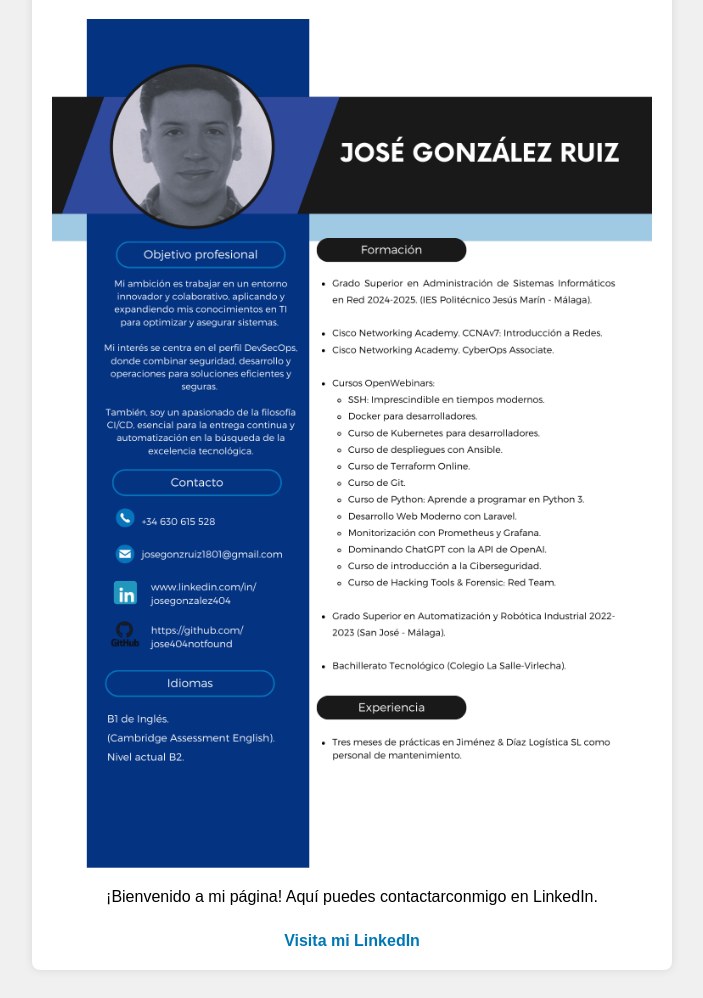
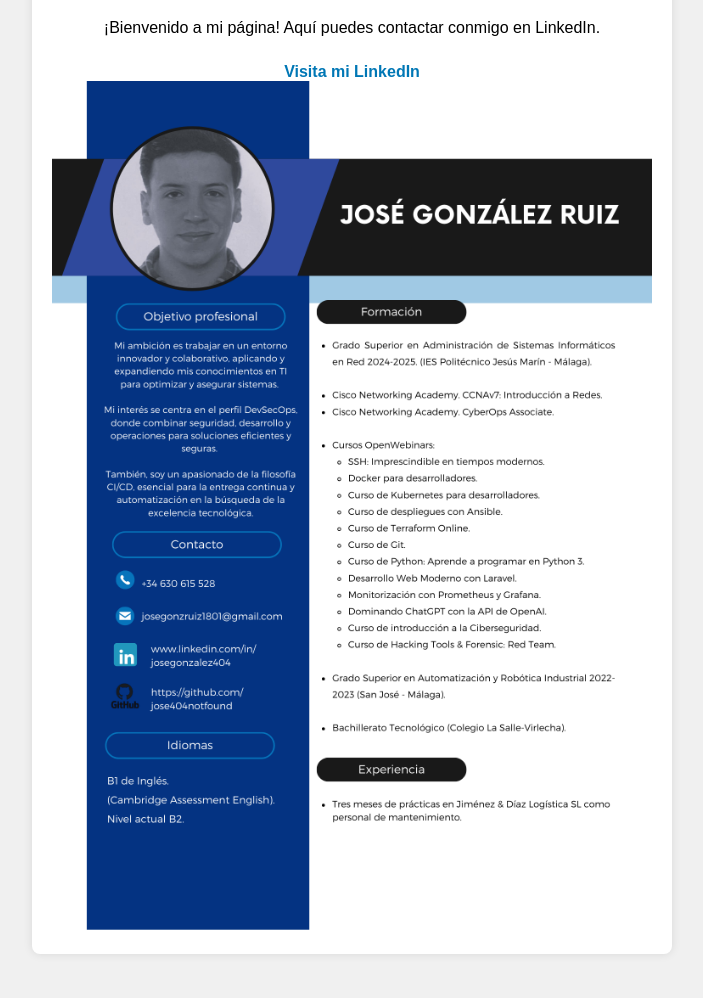
Before and after one commit to jose404notfound/jose404notfound.github.io, a plain HTML site: page index.html in a window 1280 px wide. Shown: the part 109-1107 px from the top of the page, without its empty margins (288-991 px from the left). Drawn offline with Linux system fonts and the light colour scheme.

Commit message:
Modifying web page

```diff
--- a/index.html
+++ b/index.html
@@ -42,10 +42,9 @@
 <body>
     <div class="container">
         <h1>Mi Currículum y Perfil Profesional</h1>
-        <!-- Cambia el enlace de la imagen y URL de LinkedIn a los tuyos -->
+        <p>¡Bienvenido a mi página! Aquí puedes contactar conmigo en LinkedIn.</p>
+        <a href="https://www.linkedin.com/in/josegonzalez404" class="linkedin-link" target="_blank">Visita mi LinkedIn</a>
         <img src="CV_JoseGonzalezRuiz.png" alt="Mi currículum" class="profile-img">
-        <p>¡Bienvenido a mi página! Aquí puedes contactarconmigo en LinkedIn.</p>
-        <a href="https://www.linkedin.com/in/josegonzalez404" class="linkedin-link" target="_blank">Visita mi LinkedIn</a>
     </div>
 </body>
 </html>
```
